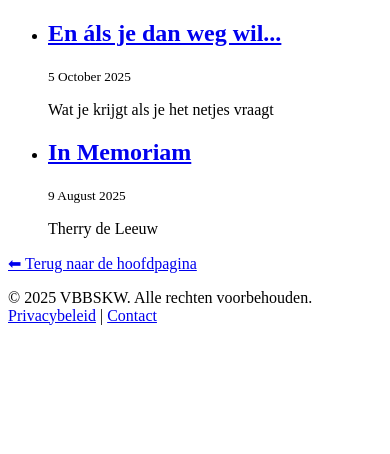
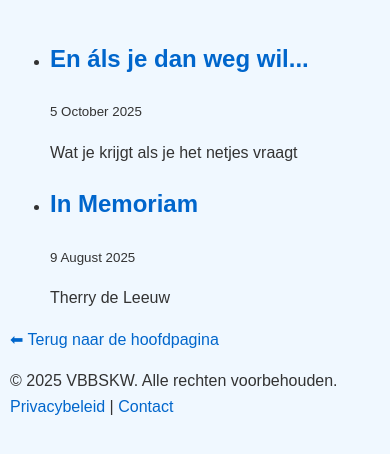
Before and after one commit to Klikblitser/VBBSKW, a Jekyll site: the page built from blog.html, in a window 390 px wide. Shown: the top 454 px of the page. Built offline with Jekyll 4.4.1, drawn with Linux system fonts in a browser that asks for light colours.

Commit message:
debug css

```diff
--- a/assets/css/custom.css
+++ b/assets/css/custom.css
@@ -1,34 +1,120 @@
-/* ===== DEBUG VOOR BLOGTHUMBNAILS ===== */
-.posts {
-  background: #e8f4ff;
-  border: 1px dashed #0066cc;
-  padding: 10px;
+body {
+  font-family: Arial, sans-serif;
+  max-width: 800px;
+  margin: 40px auto;
+  padding: 0 20px;
+  background-color: #F0F8FF;
+  color: #333;
+  line-height: 1.6;
 }
 
-.post {
-  position: relative;
-  background: #fff;
-  border: 1px solid #ccc;
+/* Koppen */
+h1, h2, h3, h4 {
+  color: #004080;
 }
 
-.post-thumbnail {
-  float: none;               /* tijdelijk uitschakelen float */
-  display: inline-block;
-  width: 120px;
-  height: auto;
-  margin-right: 10px;
-  border: 2px solid #004080; /* blauwe rand om te zien of hij laadt */
-  z-index: 10;
-  pointer-events: auto;      /* zorgt dat hij klikbaar blijft */
+/* Links */
+a {
+  color: #0066cc;
+  text-decoration: none;
 }
 
-.post a {
-  position: relative;
-  z-index: 20;
-  display: inline-block;
+a:hover {
+  text-decoration: underline;
 }
 
-/* Visueel tonen waar de link begint/eindigt */
-.post a img:hover {
-  outline: 3px solid red;
+/* Afbeeldingen */
+img {
+  max-width: 100%;
+  border-radius: 8px;
+  margin: 20px 0;
+  display: block;
 }
+
+/* Thumbnail afbeeldingen */
+.post-thumbnail {
+  float: left;
+  width: 100px;
+  height: auto;
+  margin-right: 20px;
+  margin-bottom: 10px;
+  border-radius: 4px;
+}
+
+/* Blogpost layout */
+.post {
+  margin-bottom: 40px;
+  padding-bottom: 20px;
+  border-bottom: 1px solid #ddd;
+}
+
+/* Datumstijl */
+.post-date {
+  color: #666;
+  font-style: italic;
+  font-size: 0.9em;
+}
+
+/* Voettekst */
+.footer {
+  margin-top: 60px;
+  text-align: center;
+  color: #666;
+  font-size: 0.8em;
+}
+
+/* Codeblokken */
+pre, code {
+  background-color: #f4f4f4;
+  border-radius: 4px;
+  padding: 2px 6px;
+  font-family: monospace;
+  overflow-x: auto;
+}
+
+pre {
+  padding: 10px;
+  margin: 20px 0;
+}
+
+/* Citaatblokken */
+blockquote {
+  border-left: 4px solid #004080;
+  padding-left: 20px;
+  margin-left: 0;
+  color: #555;
+  font-style: italic;
+}
+
+/* Navigatie */
+.pagination {
+  margin: 40px 0;
+  text-align: center;
+}
+
+.pagination a,
+.pagination span {
+  padding: 8px 16px;
+  margin: 0 4px;
+  border: 1px solid #ddd;
+  border-radius: 4px;
+}
+
+.pagination a:hover {
+  background-color: #004080;
+  color: white;
+}
+
+/* Reactiesectie */
+.comments {
+  margin-top: 40px;
+  padding-top: 20px;
+  border-top: 1px solid #ddd;
+}
+
+/* Responsive aanpassingen */
+@media (max-width: 600px) {
+  body {
+    padding: 0 10px;
+  }
+}
```
